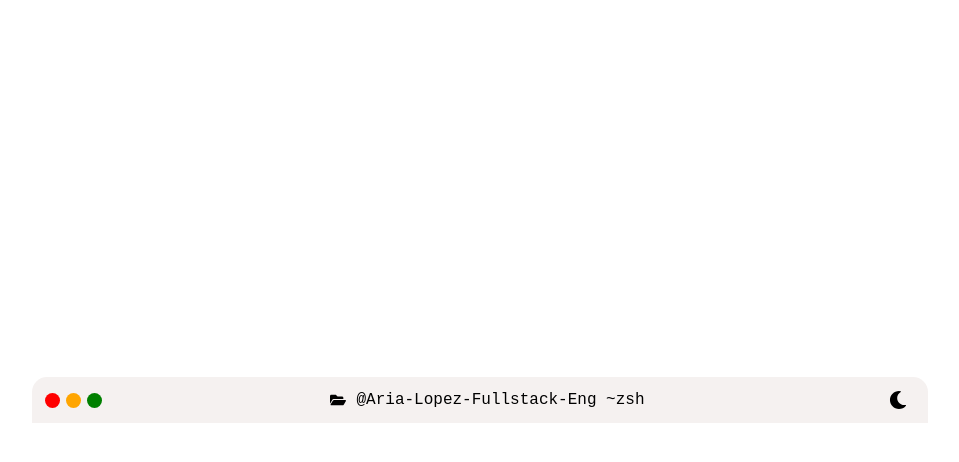
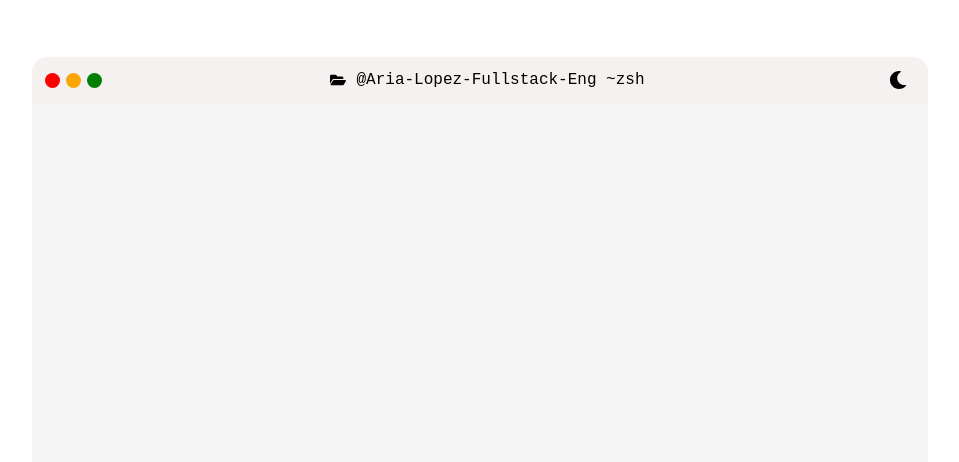
Before and after one commit to skye-lopez/new-portfolio, a React (Create React App) app: page / in a window 1280 px wide. Shown: the top 462 px of the page, without its empty margins (160-1119 px from the left). Built offline with nearby package versions, Linux system fonts and the light colour scheme; a web font is replaced by a local one.

Commit message:
Added basic skeleton for teminal

```diff
--- a/src/App.tsx
+++ b/src/App.tsx
@@ -4,7 +4,7 @@ import {
   Flex,
 } from '@chakra-ui/react'
 import theme from './styles/theme';
-import Terminal from './components/Terminal';
+import TerminalContainer from './components/TerminalContainer';
 
 export default function App() {
     return (
@@ -15,7 +15,7 @@ export default function App() {
                 justifyContent="center"
                 alignItems="center"
             >
-                <Terminal />
+                <TerminalContainer />
             </Flex>
         </ChakraProvider>
     );
--- a/src/components/Terminal.tsx
+++ b/src/components/Terminal.tsx
@@ -1,71 +1,16 @@
 import {
     Flex,
-    Text,
+    useColorModeValue,
 } from '@chakra-ui/react';
-import { FaFolderOpen } from 'react-icons/fa';
-
-import ColorModeSwitcher from '../ColorModeSwitcher';
 
 export default function Terminal() {
+    const _terminalBackgroundColor = useColorModeValue("whitesmoke", "#242424");
     return (
         <Flex
-            flexDirection="column"
-            borderRadius="10px"
-            width="70%"
+            background={_terminalBackgroundColor}
+            height="80vh"
+            borderRadius="0px 0px 15px 15px"
         >
-{/* Header Bar */}
-            <Flex
-                background="#f5f1f0"
-                color="black"
-                alignItems="center"
-                borderRadius="15px 15px 0px 0px"
-                padding="3px 10px"
-                justifyContent="space-between"
-            >
-                {/* Buttons */}
-                <Flex>
-                    <Flex
-                        h="15px"
-                        w="15px"
-                        borderRadius="50%"
-                        background="red"
-                        margin="0px 3px"
-                    />
-                    <Flex
-                        h="15px"
-                        w="15px"
-                        borderRadius="50%"
-                        background="orange"
-                        margin="0px 3px"
-                    />
-                    <Flex
-                        h="15px"
-                        w="15px"
-                        borderRadius="50%"
-                        background="green"
-                        margin="0px 3px"
-                    />
-                </Flex>
-
-                {/* Terminal Name */}
-                <Flex
-                    justifyContent="center"
-                    alignItems="center"
-                >
-                    <FaFolderOpen/>
-                    <Text
-                        marginLeft="10px"
-                    >
-                        @Aria-Lopez-Fullstack-Eng ~zsh
-                    </Text>
-                </Flex>
-
-                {/* Empty Spacer */}
-                <Flex>
-                    <ColorModeSwitcher />
-                </Flex>
-            </Flex>
- {/* Something Else */}
         </Flex>
     );
 }
--- /dev/null
+++ b/src/components/TerminalContainer.tsx
@@ -0,0 +1,74 @@
+import {
+    Flex,
+    Text,
+} from '@chakra-ui/react';
+import { FaFolderOpen } from 'react-icons/fa';
+import ColorModeSwitcher from '../ColorModeSwitcher';
+import Terminal from './Terminal';
+
+// TODO: Cool 3js background effect
+export default function TerminalContainer() {
+    return (
+        <Flex
+            flexDirection="column"
+            borderRadius="10px"
+            width="70%"
+        >
+{/* Header Bar */}
+            <Flex
+                background="#f5f1f0"
+                color="black"
+                alignItems="center"
+                borderRadius="15px 15px 0px 0px"
+                padding="3px 10px"
+                justifyContent="space-between"
+                wrap="wrap"
+            >
+                {/* Buttons */}
+                <Flex>
+                    <Flex
+                        h="15px"
+                        w="15px"
+                        borderRadius="50%"
+                        background="red"
+                        margin="0px 3px"
+                    />
+                    <Flex
+                        h="15px"
+                        w="15px"
+                        borderRadius="50%"
+                        background="orange"
+                        margin="0px 3px"
+                    />
+                    <Flex
+                        h="15px"
+                        w="15px"
+                        borderRadius="50%"
+                        background="green"
+                        margin="0px 3px"
+                    />
+                </Flex>
+
+                {/* Terminal Name */}
+                <Flex
+                    justifyContent="center"
+                    alignItems="center"
+                >
+                    <FaFolderOpen/>
+                    <Text
+                        marginLeft="10px"
+                    >
+                        @Aria-Lopez-Fullstack-Eng ~zsh
+                    </Text>
+                </Flex>
+
+                {/* Empty Spacer */}
+                <Flex>
+                    <ColorModeSwitcher />
+                </Flex>
+            </Flex>
+ {/* Terminal */}
+            <Terminal />
+        </Flex>
+    );
+}
```
